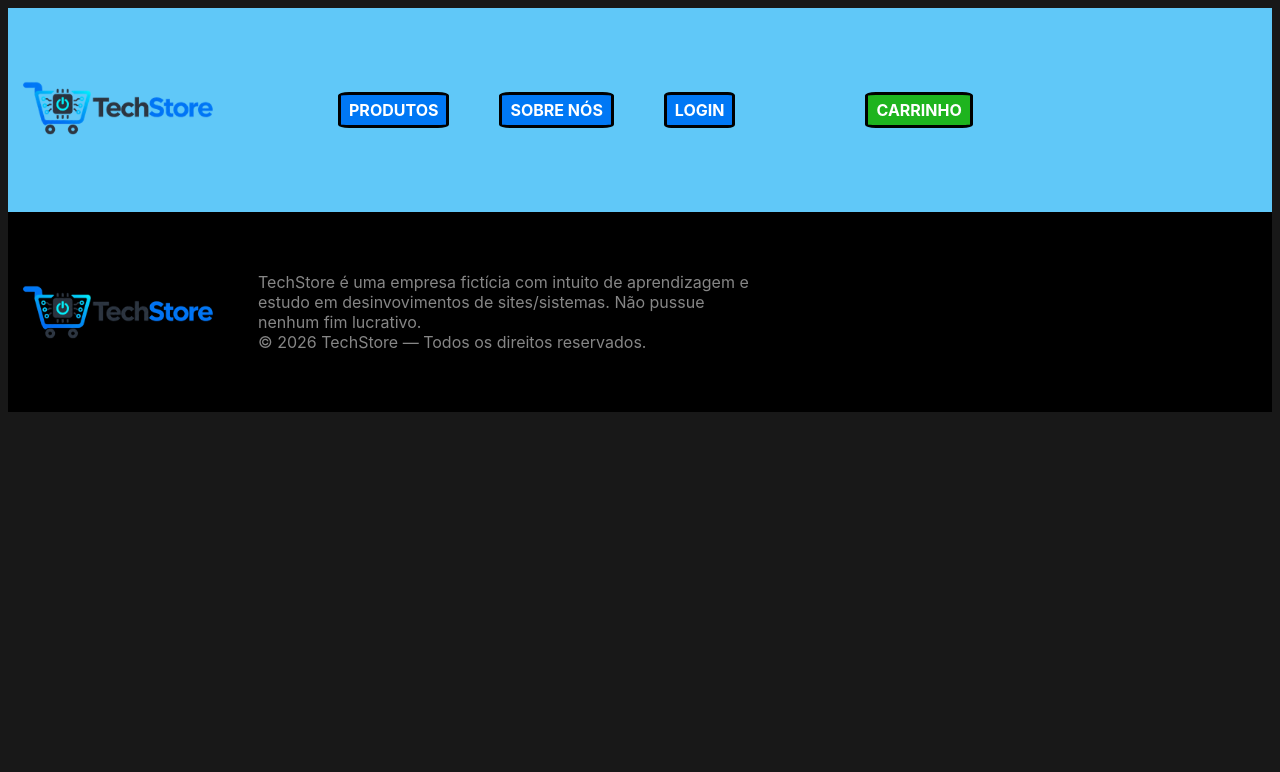
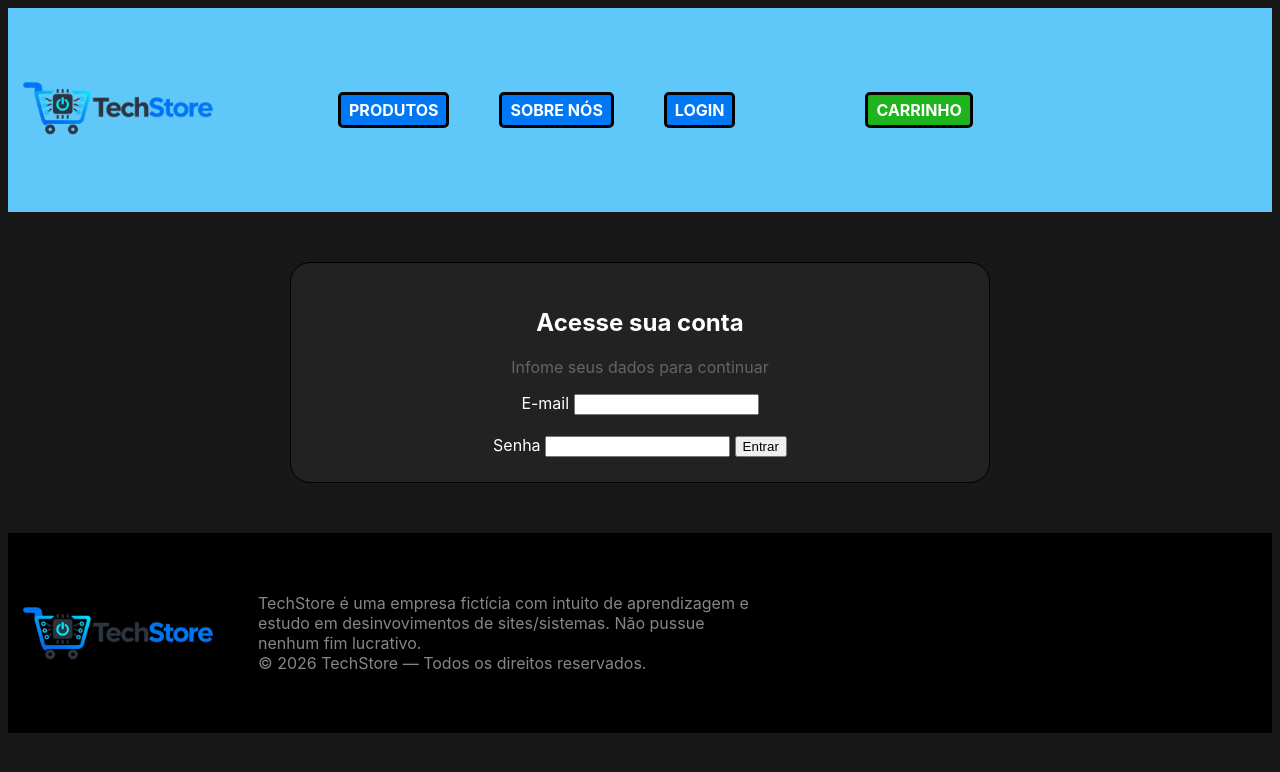
Before and after one commit to Bento120/ProvaPratica, a plain HTML site: page login.html in a window 1280 px wide. Drawn offline with Linux system fonts and the light colour scheme.

Commit message:
Refactor HTML structure and add JavaScript for dynamic year display; create 'Sobre Nós' page and update links for consistency

```diff
--- a/css/index.css
+++ b/css/index.css
@@ -7,22 +7,12 @@ header {
     background-color: rgb(96, 200, 248);
 }
 
-.logo{
-    position: relative;
-    left: 10px;
-    transition: transform 0.3s;
-}
-
-.logo:hover{
-    transform: scale(1.1);
-}
-
 header nav a {
     background-color: rgb(0, 120, 245);
     color: white;
     text-decoration: none;
     border: 3px solid black;
-    border-radius: 10%;
+    border-radius: 5px;
     padding: 5px 8px;
     }
 
@@ -35,22 +25,13 @@ header nav{
     gap: 50px;
 }
 
-.carrinho {
-    background-color: rgb(30, 180, 30);
+main{
     color: white;
-    text-decoration: none;
-    border: 3px solid black;
-    border-radius: 10%;
-    padding: 5px 8px;
+    max-width: 1200px;
+    margin: 0 auto;
+    padding: 20px;
 }
 
-.carrinho:hover{
-    transform: scale(1.05);
-}
-
-main{
-    color: white;
-}
 
 footer{
     background-color: black;
@@ -69,8 +50,47 @@ footer img {
     left: 10px;
 }
 
+.logo{
+    position: relative;
+    left: 10px;
+    transition: transform 0.3s;
+}
+
+.logo:hover{
+    transform: scale(1.1);
+}
+
+
 .cabecalho {
   display: flex;
   align-items: center;
   gap: 130px;
 }
+
+.descricao{
+    color: rgb(100, 100, 100);
+}
+
+.carrinho {
+    background-color: rgb(30, 180, 30);
+    color: white;
+    text-decoration: none;
+    border: 3px solid black;
+    border-radius: 5px;
+    padding: 5px 8px;
+}
+
+.carrinho:hover{
+    transform: scale(1.05);
+}
+
+.formularioLogin{
+    background-color: rgb(34,34,34);
+    border: 1px solid black;
+    border-radius: 20px;
+    text-align: center;
+    padding: 25px;
+    max-width: 700px;
+    margin: 30px auto;
+    box-sizing: border-box;
+}
--- /dev/null
+++ b/js/script.js
@@ -0,0 +1,2 @@
+const ano = new Date().getFullYear();
+document.getElementById("ano").textContent = ano;
--- a/login.html
+++ b/login.html
@@ -5,6 +5,7 @@
     <meta name="viewport" content="width=device-width, initial-scale=1.0">
     <title>Login</title>
     <link rel="stylesheet" href="css/index.css">
+    <script src="js/script.js" defer></script>
 </head>
 <body>
     <header class="cabecalho">
@@ -12,17 +13,32 @@
 
         <nav>
             <a href="produtos.html"><b>PRODUTOS</b></a>
-            <a href="SobreNos.html"><b>SOBRE NÓS</b></a>
+            <a href="sobre-nos.html"><b>SOBRE NÓS</b></a>
             <a href="login.html"><b>LOGIN</b></a>
         </nav>
         <a href="carrinho.html" class="carrinho"><b>CARRINHO</b></a>
     </header>
     <main>
+        <section class="formularioLogin">
+        <h1><b>Acesse sua conta</b></h1>
+        <p class="descricao">Infome seus dados para continuar</p>
+
+
+        <form id="login">
+        <label for="email-login">E-mail</label>
+        <input type="email" id="email-login" name="email">
+        <br><br>
+        <label for="senha-login">Senha</label>
+        <input type="password" id="senha-login" name="senha" minlength="8">
+
+        <button type="submit" onclick="ativarBotao()">Entrar</button>
+        </form>
+        </section>
 
     </main>
     <Footer>
         <img src="assets/LogoTechStore.png" width="200" height="auto">
-        <p>TechStore é uma empresa fictícia com intuito de aprendizagem e estudo em desinvovimentos de sites/sistemas. Não pussue nenhum fim lucrativo.<br>© 2026 TechStore — Todos os direitos reservados.</p>
+        <p>TechStore é uma empresa fictícia com intuito de aprendizagem e estudo em desinvovimentos de sites/sistemas. Não pussue nenhum fim lucrativo.<br>© <span id="ano"></span> TechStore — Todos os direitos reservados.</p>
     </Footer>
 </body>
 </html>
```
Also changed, not shown: carrinho.html (+2 -1 lines), index.html (+3 -2 lines), produtos.html (+3 -2 lines), sobre-nos.html (renamed from SobreNos.html, +4 -4 lines), script/index.js (deleted).
